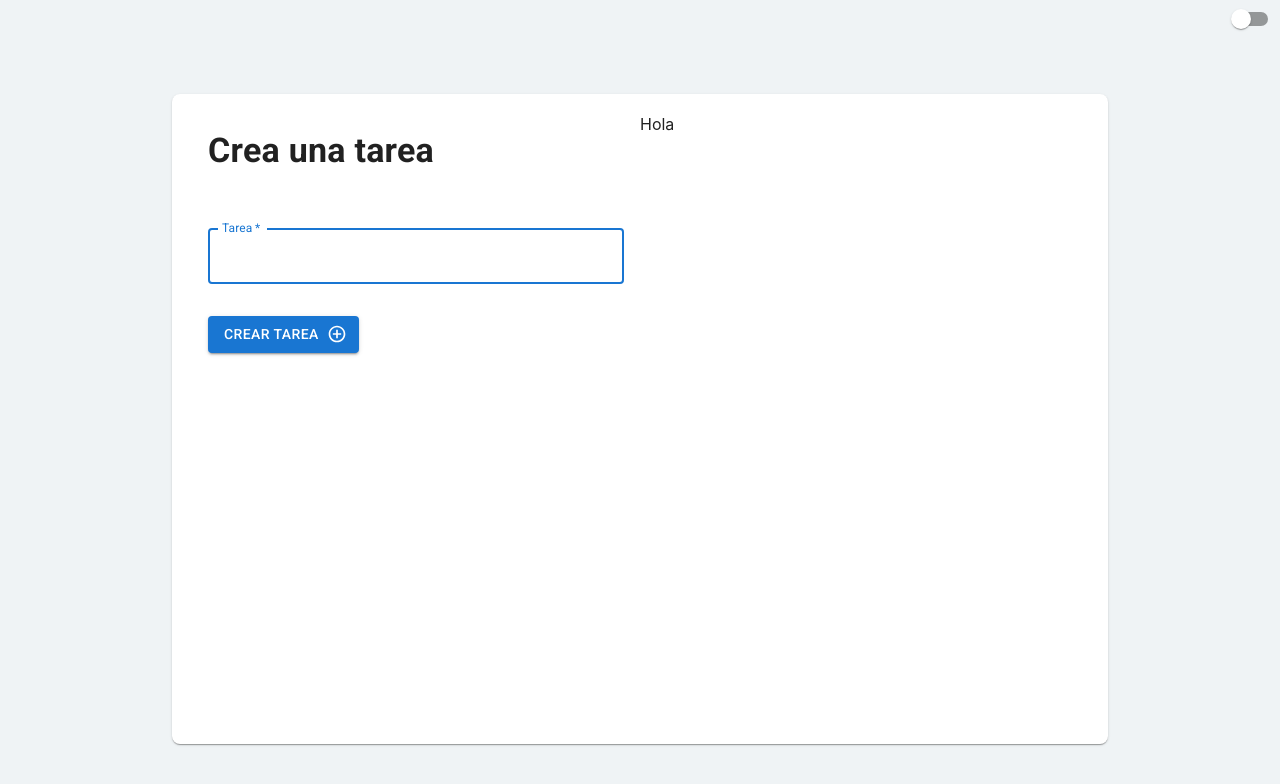
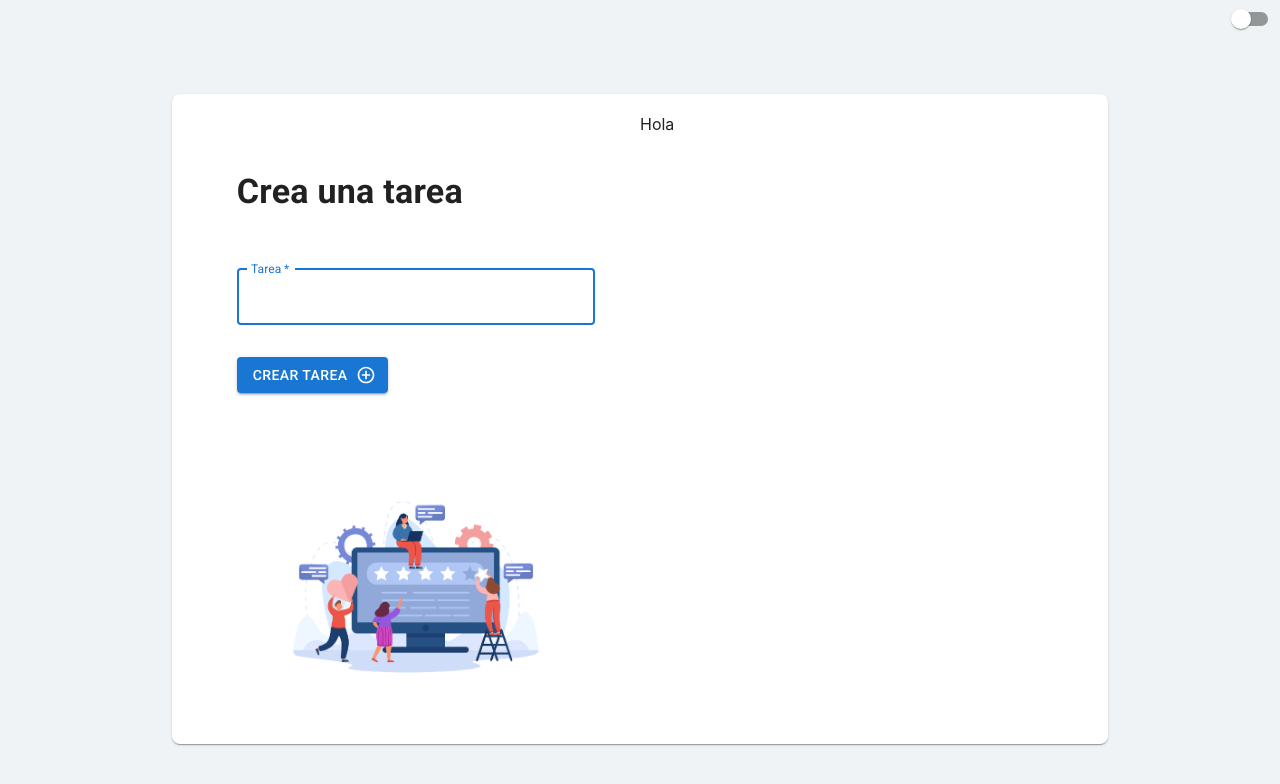
Before and after one commit to Bebeeloper/todo-machine, a React (Create React App) app: page / in a window 1280 px wide. Shown: the top 784 px of the page. Built offline with nearby package versions, Linux system fonts and the light colour scheme.

Commit message:
light - dark mode

```diff
--- a/src/modules/ToDos/components/CreateTask.tsx
+++ b/src/modules/ToDos/components/CreateTask.tsx
@@ -5,6 +5,7 @@ import Button from '@mui/material/Button';
 import Typography from '@mui/material/Typography';
 import TextField from '@mui/material/TextField';
 import AddCircleOutlineIcon from '@mui/icons-material/AddCircleOutline';
+import { palette_colors } from '../types/types';
 
 function CreateTask() {
 
@@ -24,7 +25,8 @@ function CreateTask() {
 
         <Box component="form" noValidate onSubmit={handleSubmit(onSubmitModal)} sx={{
             padding: '1rem',
-            width: '100%',
+            width: '80%',
+            height: '50%'
             // bgcolor: 'blue'
         }} >
             <Typography variant="h4" sx={{
@@ -48,7 +50,7 @@ function CreateTask() {
                 {...register('task', {required: true})}
                 // inputProps={{ style: { fontFamily: 'nunito', color: 'white' } }}
             />
-            {errors.task?.type === 'required' && <Typography variant="body1" sx={{color: 'red'}}>Debe escribir una tarea</Typography>}
+            {errors.task?.type === 'required' && <Typography variant="body1" sx={{color: palette_colors.error}}>Debe escribir una tarea</Typography>}
             <Button
                 type="submit"
                 variant="contained"
--- a/src/modules/ToDos/container/ToDoContainer.tsx
+++ b/src/modules/ToDos/container/ToDoContainer.tsx
@@ -5,6 +5,7 @@ import ToDoList from '../components/ToDoList';
 import ToDoItem from '../components/ToDoItem';
 import CreateToDoButton from '../components/CreateToDoButton';
 import { palette_colors } from '../types/types';
+import taskPic from '../../../resources/task.png'
 
 // Material ui
 import { createTheme, ThemeProvider, styled } from '@mui/material/styles';
@@ -59,11 +60,20 @@ function ToDoContainer() {
                     <Box sx={{
                         display: 'flex',
                         justifyContent: 'center',
+                        flexDirection: 'column',
+                        alignItems: 'center',
                         width: '50%',
-                        height: '100%',
+                        height: '100%'
                         // bgcolor: 'blue'
                     }}>
-                        <CreateTask />
+                        <CreateTask/>
+                        {/* <Box sx={{
+                            width: '100%',
+                            height: '50%',
+                            bgcolor: 'yellow'
+                        }}> */}
+                            <img src={taskPic} alt="imagen de tareas" style={{width: '60%'}} />
+                        {/* </Box> */}
                     </Box>
                     <Box sx={{
                         width: '50%',
--- a/src/modules/ToDos/types/types.tsx
+++ b/src/modules/ToDos/types/types.tsx
@@ -14,8 +14,9 @@ export type ToDoListType = {
 };
 
 export const palette_colors = {
- light_letter: '#EFF3F5',
- modal_background: '#A0A7AC',
- dark_container: '#2A3B47',
- dark_background: '#192229'
+    error: '#FF4D4D',
+    light_letter: '#EFF3F5',
+    modal_background: '#A0A7AC',
+    dark_container: '#212E36',
+    dark_background: '#192229'
 }
```
Also changed, not shown: src/resources/task.png (added).
